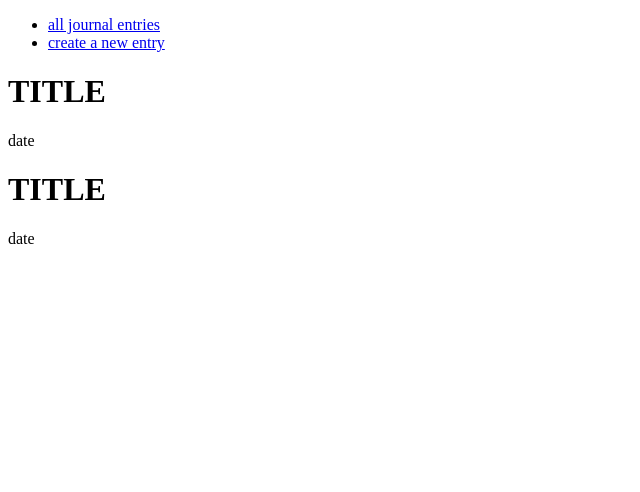
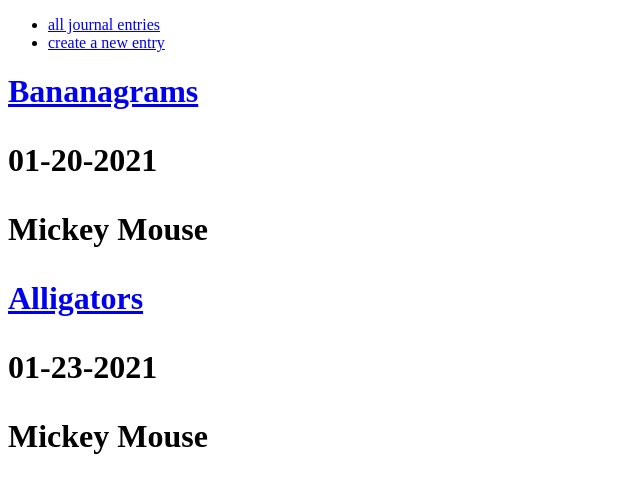
Before and after one commit to bainjen/journal, a React (Create React App) app: page /journals in a window 1280 px wide. Shown: the top 492 px of the page, without its empty margins (0-640 px from the left). Built offline with nearby package versions, Linux system fonts and the light colour scheme.

Commit message:
use test data to render all journal entries

```diff
--- a/src/App.js
+++ b/src/App.js
@@ -11,6 +11,7 @@ import Register from "./components/Register";
 import EntriesIndex from "./components/EntriesIndex";
 import Create from "./components/Create";
 import SingleEntry from "./components/SingleEntry";
+import { journals } from "./journalData";
 
 function App() {
   return (
@@ -27,7 +28,7 @@ function App() {
 
         <Switch>
           <Route path="/journals">
-            <EntriesIndex />
+            <EntriesIndex journals={journals} />
           </Route>
           <Route path="/new ">
             <Create />
--- a/src/components/EntriesIndex.jsx
+++ b/src/components/EntriesIndex.jsx
@@ -1,21 +1,22 @@
 import React from "react";
-import { useRouteMatch } from "react-router-dom";
+import { useRouteMatch, Link } from "react-router-dom";
 
-const EntriesIndex = () => {
+const EntriesIndex = ({ journals }) => {
   let { path, url } = useRouteMatch();
   console.log(path, url);
-  return (
-    <main>
+
+  const allJournals = journals.map((d, i) => {
+    return (
       <div>
-        <h1>TITLE</h1>
-        <p>date</p>
+        <h1>
+          <Link to={`${url}/${d.path}`}>{d.title}</Link>
+          <p>{d.date}</p>
+          <p>{d.author}</p>
+        </h1>
       </div>
-      <div>
-        <h1>TITLE</h1>
-        <p>date</p>
-      </div>
-    </main>
-  );
+    );
+  });
+  return <main>{allJournals}</main>;
 };
 
 export default EntriesIndex;
--- /dev/null
+++ b/src/journalData.js
@@ -0,0 +1,19 @@
+export const journals = [
+  {
+    path: "test1",
+    title: "Bananagrams",
+    author: "Mickey Mouse",
+    date: "01-20-2021",
+    content: "This is my blog post",
+    tags: ["hello", "blog", "trees"],
+  },
+
+  {
+    path: "test2",
+    title: "Alligators",
+    author: "Mickey Mouse",
+    date: "01-23-2021",
+    content: "I like alligators",
+    tags: ["alligators", "reptiles", "teeth"],
+  },
+];
```
